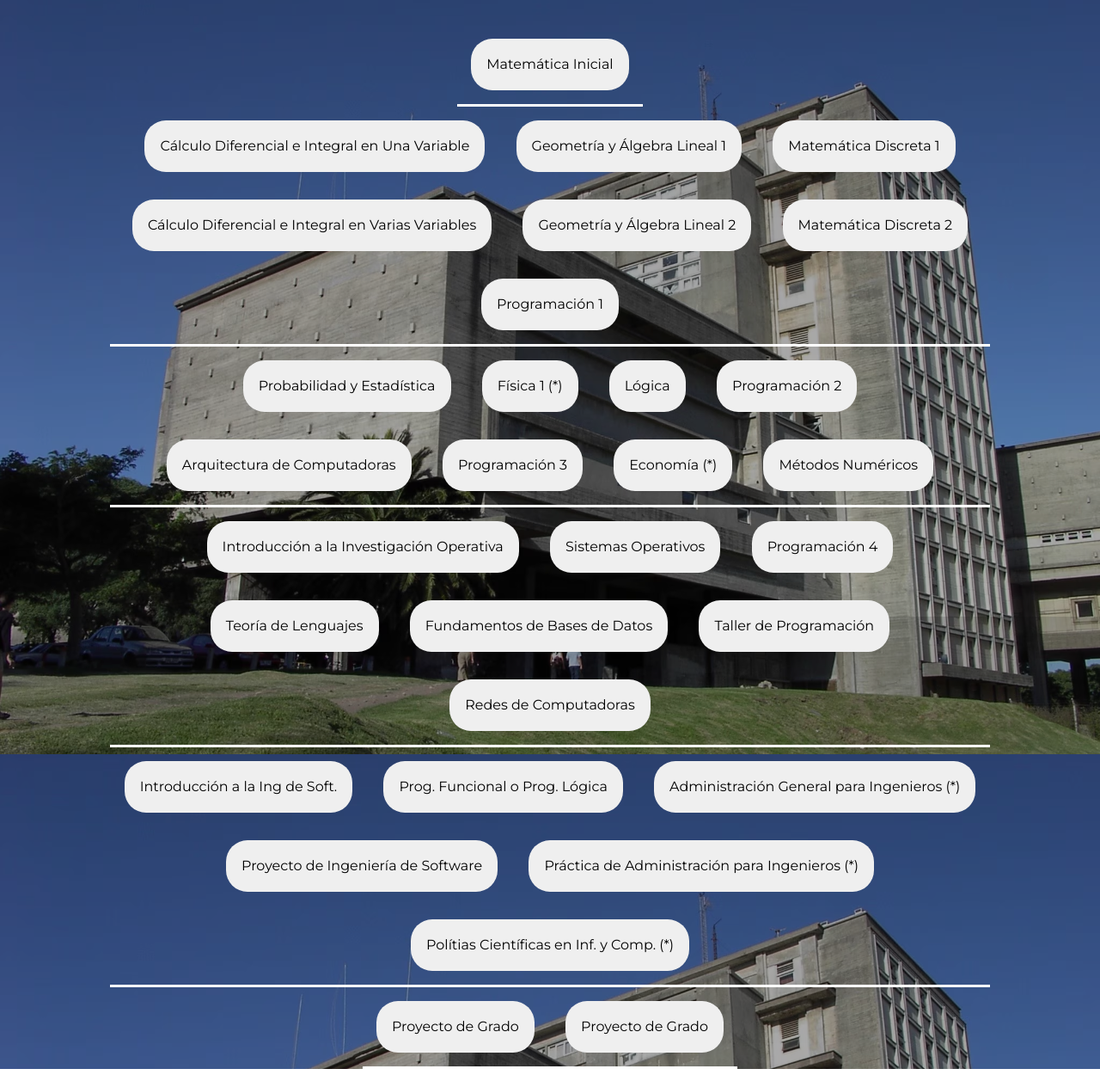
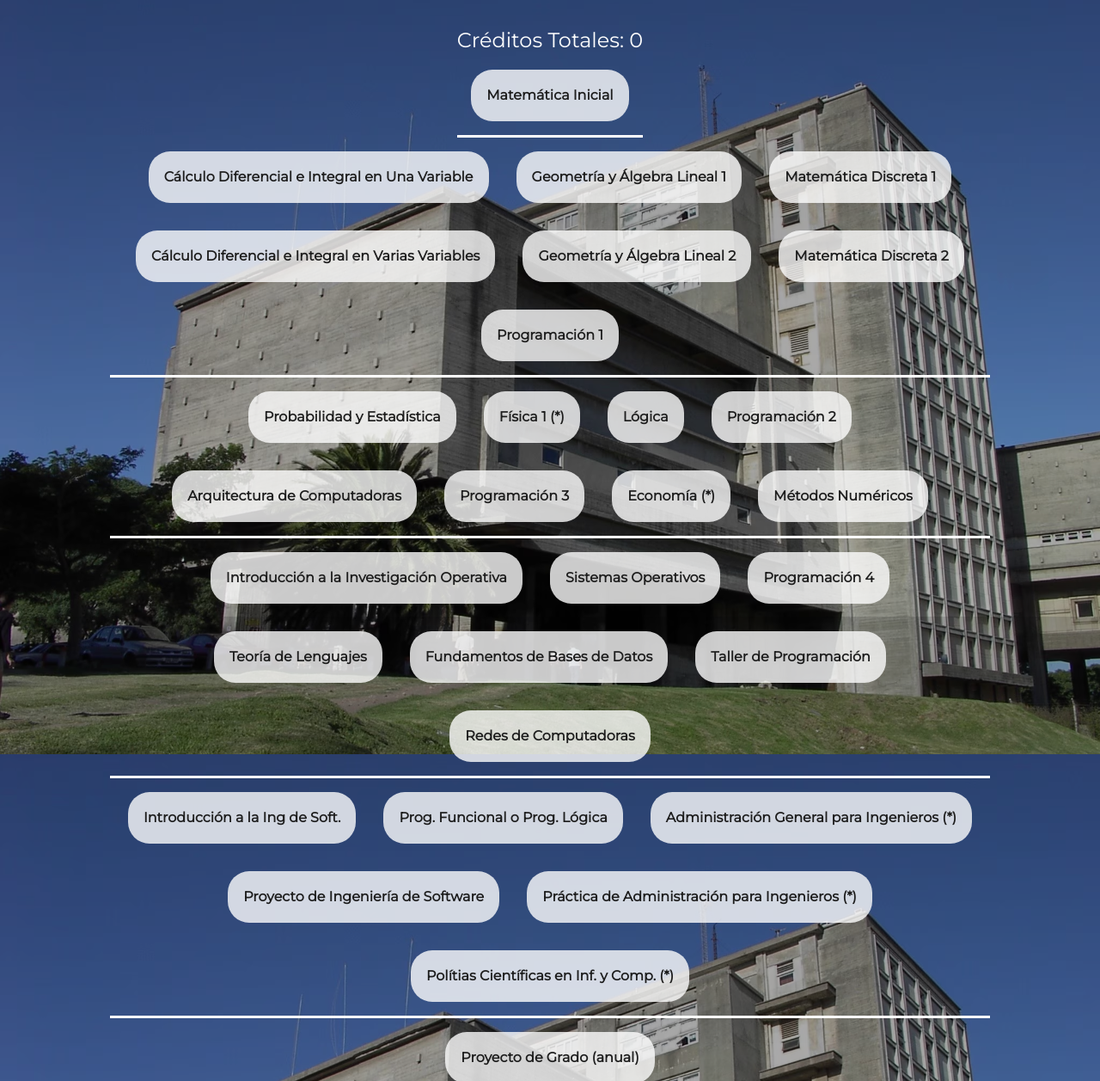
Before and after one commit to valebutrico/curriculainteractiva, a plain HTML site: page index.html in a window 1280 px wide. Shown: the part 83-1340 px from the top of the page at 86% size. Drawn offline with nearby package versions, Linux system fonts and the light colour scheme.

Commit message:
tercera pre entrega

```diff
--- a/index.html
+++ b/index.html
@@ -13,57 +13,36 @@
     <main>
       <section class="title">
         <h1>Ingeniería en Computación</h1>
+        <div id="creditosTotales">
+          <!-- Aquí se iran sumando los creditos obtenidos a medida que sean marcados por el usuario -->
+        </div>
       </section>
 
       <section class="curricula">
-        <div class="opcional">
-          <button  class="curso">Matemática Inicial</button>
+        <div class="opcional" data-curso-id="opcional">
+          <!-- Botones de esta sección creados a partir de js -->
         </div>
-        <div class="primer__anio">
-          <button  name="curso" class="curso">Cálculo Diferencial e Integral en Una Variable</button>
-          <button  name="curso" class="curso">Geometría y Álgebra Lineal 1</button>
-          <button  name="curso" class="curso">Matemática Discreta 1</button>
-          <button  name="curso" class="curso">Cálculo Diferencial e Integral en Varias Variables</button>
-          <button  name="curso" class="curso">Geometría y Álgebra Lineal 2</button>
-          <button  name="curso" class="curso">Matemática Discreta 2</button>
-          <button  name="curso" class="curso">Programación 1</button>
+        <div class="primer__anio" data-curso-id="primer_anio">
+          <!-- Botones de esta sección creados a partir de js -->
         </div>
-        <div class="segundo__anio">
-          <button  name="curso" class="curso">Probabilidad y Estadística</button>
-          <button  name="curso" class="curso">Física 1 (*)</button>
-          <button  name="curso" class="curso">Lógica</button>
-          <button  name="curso" class="curso">Programación 2</button>
-          <button  name="curso" class="curso">Arquitectura de Computadoras</button>
-          <button  name="curso" class="curso">Programación 3</button>
-          <button  name="curso" class="curso">Economía (*)</button>
-          <button  name="curso" class="curso">Métodos Numéricos</button>
+        <div class="segundo__anio" data-curso-id="segundo_anio">
+          <!-- Botones de esta sección creados a partir de js -->
         </div>
-        <div class="tercer__anio">
-          <button  name="curso" class="curso">Introducción a la Investigación Operativa</button>
-          <button  name="curso" class="curso">Sistemas Operativos</button>
-          <button  name="curso" class="curso">Programación 4</button>
-          <button  name="curso" class="curso">Teoría de Lenguajes</button>
-          <button  name="curso" class="curso">Fundamentos de Bases de Datos</button>
-          <button  name="curso" class="curso">Taller de Programación</button>
-          <button  name="curso" class="curso">Redes de Computadoras</button>
+        <div class="tercer__anio" data-curso-id="tercer_anio">
+          <!-- Botones de esta sección creados a partir de js -->
         </div>
-        <div class="cuarto__anio">
-          <button  name="curso" class="curso">Introducción a la Ing de Soft.</button>
-          <button  name="curso" class="curso">Prog. Funcional o Prog. Lógica</button>
-          <button  name="curso" class="curso">Administración General para Ingenieros (*)</button>
-          <button  name="curso" class="curso">Proyecto de Ingeniería de Software</button>
-          <button  name="curso" class="curso">Práctica de Administración para Ingenieros (*)</button>
-          <button  name="curso" class="curso">Polítias Científicas en Inf. y Comp. (*)</button>
+        <div class="cuarto__anio" data-curso-id="cuarto_anio">
+          <!-- Botones de esta sección creados a partir de js -->
         </div>
-        <div class="quinto__anio">
-          <button  name="curso" class="curso">Proyecto de Grado</button>
-          <button  name="curso" class="curso">Proyecto de Grado</button>
+        <div class="quinto__anio" data-curso-id="quinto_anio">
+          <!-- Botones de esta sección creados a partir de js -->
         </div>
+
       </section>
 
     </main>
 
     <script src="https://cdn.jsdelivr.net/npm/bootstrap@5.3.1/dist/js/bootstrap.bundle.min.js" integrity="sha384-HwwvtgBNo3bZJJLYd8oVXjrBZt8cqVSpeBNS5n7C8IVInixGAoxmnlMuBnhbgrkm" crossorigin="anonymous"></script>
-    <!-- <script src="./script/main.js"></script> -->
+    <script type="module" src="./script/main.js"></script>
   </body>
 </html>
--- /dev/null
+++ b/script/cursos.js
@@ -0,0 +1,183 @@
+const cursosJSON = [
+	{
+		"creditos": 4,
+		"id": 0,
+		"nombre": "Matemática Inicial",
+		"anio": "opcional"
+	},
+	{
+		"creditos": 13,
+		"id": 1,
+		"nombre": "Cálculo Diferencial e Integral en Una Variable",
+		"anio": "primer_anio"
+	},
+	{
+		"creditos": 9,
+		"id": 2,
+		"nombre": "Geometría y Álgebra Lineal 1",
+		"anio": "primer_anio"
+	},
+	{
+		"creditos": 9,
+		"id": 3,
+		"nombre": "Matemática Discreta 1",
+		"anio": "primer_anio"
+	},
+	{
+		"creditos": 13,
+		"id": 4,
+		"nombre": "Cálculo Diferencial e Integral en Varias Variables",
+		"anio": "primer_anio"
+	},
+	{
+		"creditos": 9,
+		"id": 5,
+		"nombre": "Geometría y Álgebra Lineal 2",
+		"anio": "primer_anio"
+	},
+	{
+		"creditos": 9,
+		"id": 6,
+		"nombre": "Matemática Discreta 2",
+		"anio": "primer_anio"
+	},
+	{
+		"creditos": 10,
+		"id": 7,
+		"nombre": "Programación 1",
+		"anio": "primer_anio"
+	},
+	{
+		"creditos": 10,
+		"id": 8,
+		"nombre": "Probabilidad y Estadística",
+		"anio": "segundo_anio"
+	},
+	{
+		"creditos": 10,
+		"id": 9,
+		"nombre": "Física 1 (*)",
+		"anio": "segundo_anio"
+	},
+	{
+		"creditos": 12,
+		"id": 10,
+		"nombre": "Lógica",
+		"anio": "segundo_anio"
+	},
+	{
+		"creditos": 12,
+		"id": 11,
+		"nombre": "Programación 2",
+		"anio": "segundo_anio"
+	},
+	{
+		"creditos": 12,
+		"id": 12,
+		"nombre": "Arquitectura de Computadoras",
+		"anio": "segundo_anio"
+	},
+	{
+		"creditos": 15,
+		"id": 13,
+		"nombre": "Programación 3",
+		"anio": "segundo_anio"
+	},
+	{
+		"creditos": 7,
+		"id": 14,
+		"nombre": "Economía (*)",
+		"anio": "segundo_anio"
+	},
+	{
+		"creditos": 8,
+		"id": 15,
+		"nombre": "Métodos Numéricos",
+		"anio": "segundo_anio"
+	},
+	{
+		"creditos": 10,
+		"id": 16,
+		"nombre": "Introducción a la Investigación Operativa",
+		"anio": "tercer_anio"
+	},
+	{
+		"creditos": 12,
+		"id": 17,
+		"nombre": "Sistemas Operativos",
+		"anio": "tercer_anio"
+	},
+	{
+		"creditos": 15,
+		"id": 18,
+		"nombre": "Programación 4",
+		"anio": "tercer_anio"
+	},
+	{
+		"creditos": 12,
+		"id": 19,
+		"nombre": "Teoría de Lenguajes",
+		"anio": "tercer_anio"
+	},
+	{
+		"creditos": 15,
+		"id": 20,
+		"nombre": "Fundamentos de Bases de Datos",
+		"anio": "tercer_anio"
+	},
+	{
+		"creditos": 15,
+		"id": 21,
+		"nombre": "Taller de Programación",
+		"anio": "tercer_anio"
+	},
+	{
+		"creditos": 12,
+		"id": 22,
+		"nombre": "Redes de Computadoras",
+		"anio": "tercer_anio"
+	},
+	{
+		"creditos": 10,
+		"id": 23,
+		"nombre": "Introducción a la Ing de Soft.",
+		"anio": "cuarto_anio"
+	},
+	{
+		"creditos": 10,
+		"id": 24,
+		"nombre": "Prog. Funcional o Prog. Lógica",
+		"anio": "cuarto_anio"
+	},
+	{
+		"creditos": 5,
+		"id": 25,
+		"nombre": "Administración General para Ingenieros (*)",
+		"anio": "cuarto_anio"
+	},
+	{
+		"creditos": 15,
+		"id": 26,
+		"nombre": "Proyecto de Ingeniería de Software",
+		"anio": "cuarto_anio"
+	},
+	{
+		"creditos": 5,
+		"id": 27,
+		"nombre": "Práctica de Administración para Ingenieros (*)",
+		"anio": "cuarto_anio"
+	},
+	{
+		"creditos": 3,
+		"id": 28,
+		"nombre": "Polítias Científicas en Inf. y Comp. (*)",
+		"anio": "cuarto_anio"
+	},
+	{
+		"creditos": 30,
+		"id": 29,
+		"nombre": "Proyecto de Grado (anual)",
+		"anio": "quinto_anio"
+	}
+]
+export default cursosJSON;
--- a/script/main.js
+++ b/script/main.js
@@ -1,117 +1,93 @@
-class Curso {
-  constructor(codigo, nombre, creditos) {
-    this.codigo = codigo;
-    this.nombre = nombre;
-    this.creditos = creditos;
+import cursosJSON from './cursos.js';
+
+function construirBotonesDesdeJSON() {
+  const contenedores = document.querySelectorAll('.curricula div');
+
+  cursosJSON.forEach(curso => {
+    const boton = document.createElement('button');
+    boton.textContent = curso.nombre;
+    boton.classList.add('curso');
+    boton.setAttribute('data-curso-id', curso.id);
+
+    const contenedor = Array.from(contenedores).find(element => {
+      return element.getAttribute('data-curso-id') === curso.anio;
+    });
+
+    if (contenedor) {
+      contenedor.appendChild(boton);
+    }
+  });
+
+  cargarEstadosDesdeLocalStorage();
+  calcularCreditosTotales();
+}
+
+function cargarEstadosDesdeLocalStorage() {
+  const botones = document.querySelectorAll('.curso');
+  botones.forEach(boton => {
+    const cursoID = boton.dataset.cursoId;
+    const estado = localStorage.getItem(`curso_${cursoID}`);
+
+    if (estado === 'aprobado') {
+      boton.classList.add('aprobado');
+    } else if (estado === 'exonerado') {
+      boton.classList.add('exonerado');
+    }
+  });
+}
+
+function manejarClics(event) {
+  const boton = event.target;
+
+  if (boton.classList.contains('curso')) {
+    const cursoID = boton.dataset.cursoId;
+
+    if (boton.classList.contains('aprobado')) {
+      boton.classList.remove('aprobado');
+      boton.classList.add('exonerado');
+
+      localStorage.setItem(`curso_${cursoID}`, 'exonerado');
+    } else if (boton.classList.contains('exonerado')) {
+      boton.classList.remove('exonerado');
+      localStorage.setItem(`curso_${cursoID}`, 'ninguno'); // Agrega un estado "ninguno" al hacer clic por tercera vez
+    } else {
+      boton.classList.add('aprobado');
+      localStorage.setItem(`curso_${cursoID}`, 'aprobado');
+    }
+
+    calcularCreditosTotales();
   }
 }
 
-const cdiv = new Curso(2454, 'Cálculo Diferencial e Integral en Una Variable', 13);
-const galUno = new Curso(8747, 'Geometría y Álgebra Lineal 1', 9);
-const discretaUno = new Curso(1543, 'Matemática Discreta 1', 9);
-const cdivv = new Curso(2558, 'Cálculo Diferencial e Integral en Varias Variables', 13);
-const galDos = new Curso(9274, 'Geometría y Álgebra Lineal 2', 9);
-const discretaDos = new Curso(1523, 'Matemática Discreta 2', 9);
-const progUno = new Curso(6789, 'Programación 1', 10);
+function calcularCreditosTotales() {
+  const botones = document.querySelectorAll('.curso');
+  let creditosTotales = 0;
 
-let cursos = [cdiv, galUno, discretaUno, cdivv, galDos, discretaDos, progUno];
-let nuevosCursos = [];
+  botones.forEach(boton => {
+    if (boton.classList.contains('exonerado')) {
+      const cursoID = parseInt(boton.dataset.cursoId);
+      const curso = cursosJSON.find(curso => curso.id === cursoID);
 
-function numeroDeEstudiante() {
-  let num = (prompt('Ingrese su número de estudiante'));
-  if((num != null) && (num != '') && (!isNaN(num))) {
-    alert('El estudiante N° ' + num + ' ha ingresado al sistema');
-  } else {
-    alert('El número no es válido');
-    numeroDeEstudiante();
-  }
+      if (curso) {
+        creditosTotales += curso.creditos;
+      }
+    }
+  });
+
+  const creditosTotalesDiv = document.getElementById('creditosTotales');
+  creditosTotalesDiv.textContent = `Créditos Totales: ${creditosTotales}`;
+
+  localStorage.setItem('creditosTotales', creditosTotales);
 }
 
-function ingresar() {
-  let ingresar = confirm('¿Es usted estudiante de la Facultad de Ingeniería?');
-  numeroDeEstudiante(ingresar);
+const creditosGuardados = localStorage.getItem('creditosTotales');
+if (creditosGuardados) {
+  const creditosTotalesDiv = document.getElementById('creditosTotales');
+  creditosTotalesDiv.textContent = `Créditos Totales: ${creditosGuardados}`;
 }
 
-ingresar();
+const contenedorCursos = document.querySelector('.curricula');
+contenedorCursos.addEventListener('click', manejarClics);
 
-const consultarCursos = () => {
-  if (nuevosCursos.length === 0) {
-    console.log('No hay cursos registrados');
-    irAlMenu();
-  } else {
-    console.log('----------- El listado de sus cursos es el siguiente -----------')
-    nuevosCursos.forEach((curso) => {
-      console.log(curso.nombre);
-    })
-    console.log('----------------------------------------------------------------')
-    irAlMenu();
-  }
-}
-
-const consultarCreditos = () => {
-  const creditosTotales = nuevosCursos.reduce((acumulador, curso) => acumulador + curso.creditos, 0);
-  console.log('Sus cursos acumulan un total de ' + creditosTotales + ' créditos. ');
-  irAlMenu();
-}
-
-const aniadirCurso = () => {
-  console.table(cursos);
-  let nuevos = prompt('Ingrese el número de cursos que desea añadir');
-
-  if ((nuevos != null) && (nuevos != '') && (!isNaN(nuevos)) && (nuevos <= 7)) {
-
-    for (i = 0; i < nuevos; i++) {
-      const codigoIngresado = Number(prompt('Ingresar el código del curso N°' + (i + 1)));
-      const cursoIndex = cursos.findIndex(curso => curso.codigo === codigoIngresado);
-
-      if (cursoIndex !== -1 && !nuevosCursos.includes(cursos[cursoIndex])) {
-        nuevosCursos.push(cursos[cursoIndex]);
-        console.log(`Curso con código ${codigoIngresado} agregado correctamente.`);
-      } else {
-        console.log(`Curso con código ${codigoIngresado} no válido o ya agregado.`);
-      }
-
-    }
-  } else {
-    alert('El valor ingresado no es válido, debe ser número menor a 7');
-    irAlMenu();
-  }
-
-  irAlMenu();
-}
-
-function salir() {
-  alert('Fin del proceso');
-}
-
-function irAlMenu() {
-  console.log('---------------------------- MENÚ -----------------------------');
-  console.log('1: Consultar cursos');
-  console.log('2: Consultar créditos');
-  console.log('3: Añadir curso');
-  console.log('4: Salir');
-  console.log('----------------------------------------------------------------')
-
-  let op = prompt('Seleccione una opción');
-
-  switch(op) {
-    case "1":
-      consultarCursos();
-      break;
-    case "2":
-      consultarCreditos();
-      break;
-    case "3":
-      aniadirCurso();
-      break;
-    case "4":
-      salir();
-      break;
-    default:
-      alert('Opción inválida');
-      irAlMenu();
-      break;
-  }
-}
-
-irAlMenu();
+cargarEstadosDesdeLocalStorage();
+construirBotonesDesdeJSON();
--- a/style/partials/_index.scss
+++ b/style/partials/_index.scss
@@ -16,6 +16,14 @@ body {
     margin: 2rem;
     font-weight: bold;
   }
+
+  div {
+    max-width: 400px;
+    margin: 0 auto;
+    text-align: center;
+    font-size: 1.5rem;
+    color: #ffffff;
+  }
 }
 
 .curricula {
@@ -27,12 +35,7 @@ body {
   align-items: center;
 }
 
-.primer__anio,
-.segundo__anio,
-.tercer__anio,
-.cuarto__anio,
-.quinto__anio,
-.opcional {
+.primer__anio, .segundo__anio, .tercer__anio, .cuarto__anio, .quinto__anio, .opcional {
   display: inline-block;
   border-bottom: solid #ffffff;
 
@@ -42,10 +45,26 @@ body {
     transition: 150ms;
     border-radius: 25px;
     border-color: transparent;
+    background-color: #ffffffc9;
+    color: $fontColor;
+    font-weight: bold;
 
     &:hover {
       scale: 1.03;
       box-shadow: rgba(0, 0, 0, 0.35) 0px 5px 15px;
     }
   }
+
+  .aprobado {
+    background-color: #ffba08;
+
+  }
+
+  .exonerado {
+    background-color: #38b000 ;
+  }
 }
+
+.quinto__anio {
+  border-bottom: none;
+}
```
Also changed, not shown: style/style.css, 1 other file.
